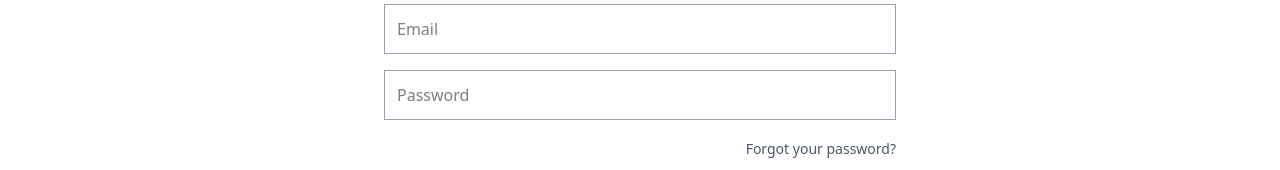
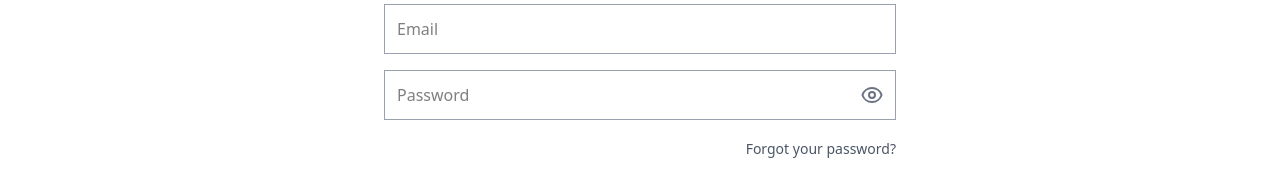
Before and after one commit to TruwixTech/Skywall-Frontend, a React (Vite) app: page /signin in a window 1280 px wide. Shown: the part 362-532 px from the top of the page. Built offline with nearby package versions, Linux system fonts and the light colour scheme; no server answers.

Commit message:
added eye btn in password and fix a bug

```diff
--- a/src/Components/AdminDashboardComponents/AdminLogin.jsx
+++ b/src/Components/AdminDashboardComponents/AdminLogin.jsx
@@ -11,6 +11,7 @@
         email: "",
         password: ""
     })
+    const [showPassword, setShowPassword] = useState(false);
     const navigate = useNavigate()
     const [loading, setLoading] = useState(false)
 
@@ -48,16 +49,62 @@
                             onChange={(e) => setFormData({ ...formData, email: e.target.value })}
                             placeholder="Email"
                             className="w-full p-3 border border-gray-400 focus:outline-none focus:ring-2 focus:ring-gray-800"
+                            value={formData.email}
                         />
                     </div>
 
-                    <div>
+                    <div className="relative">
                         <input
-                            type="password"
+                            type={showPassword ? "text" : "password"}
                             onChange={(e) => setFormData({ ...formData, password: e.target.value })}
                             placeholder="Password"
-                            className="w-full p-3 border border-gray-400 focus:outline-none focus:ring-2 focus:ring-gray-800"
+                            className="w-full p-3 border border-gray-400 focus:outline-none focus:ring-2 focus:ring-gray-800 pr-12"
+                            value={formData.password}
                         />
+                        <button
+                            type="button"
+                            onClick={() => setShowPassword(!showPassword)}
+                            className="absolute right-3 top-1/2 -translate-y-1/2"
+                            aria-label={showPassword ? "Hide password" : "Show password"}
+                        >
+                            {showPassword ? (
+                                <svg
+                                    xmlns="http://www.w3.org/2000/svg"
+                                    className="h-6 w-6 text-gray-500 hover:text-gray-700"
+                                    fill="none"
+                                    viewBox="0 0 24 24"
+                                    stroke="currentColor"
+                                >
+                                    <path
+                                        strokeLinecap="round"
+                                        strokeLinejoin="round"
+                                        strokeWidth={2}
+                                        d="M13.875 18.825A10.05 10.05 0 0112 19c-4.478 0-8.268-2.943-9.543-7a9.97 9.97 0 011.563-3.029m5.858.908a3 3 0 114.243 4.243M9.878 9.878l4.242 4.242M9.88 9.88l-3.29-3.29m7.532 7.532l3.29 3.29M3 3l3.59 3.59m0 0A9.953 9.953 0 0112 5c4.478 0 8.268 2.943 9.543 7a10.025 10.025 0 01-4.132 5.411m0 0L21 21"
+                                    />
+                                </svg>
+                            ) : (
+                                <svg
+                                    xmlns="http://www.w3.org/2000/svg"
+                                    className="h-6 w-6 text-gray-500 hover:text-gray-700"
+                                    fill="none"
+                                    viewBox="0 0 24 24"
+                                    stroke="currentColor"
+                                >
+                                    <path
+                                        strokeLinecap="round"
+                                        strokeLinejoin="round"
+                                        strokeWidth={2}
+                                        d="M15 12a3 3 0 11-6 0 3 3 0 016 0z"
+                                    />
+                                    <path
+                                        strokeLinecap="round"
+                                        strokeLinejoin="round"
+                                        strokeWidth={2}
+                                        d="M2.458 12C3.732 7.943 7.523 5 12 5c4.478 0 8.268 2.943 9.542 7-1.274 4.057-5.064 7-9.542 7-4.477 0-8.268-2.943-9.542-7z"
+                                    />
+                                </svg>
+                            )}
+                        </button>
                     </div>
 
                     <button
@@ -68,9 +115,7 @@
                     </button>
                 </form>
             </div>
-            {
-                loading && <LoadingSpinner />
-            }
+            {loading && <LoadingSpinner />}
         </div>
     );
 }
--- a/src/Pages/Signin.jsx
+++ b/src/Pages/Signin.jsx
@@ -12,6 +12,7 @@
     password: ''
   })
   const [loading, setLoading] = useState(false)
+  const [showPassword, setShowPassword] = useState(false);
 
   const navigate = useNavigate()
 
@@ -72,13 +73,58 @@
             />
           </div>
 
-          <div>
+          <div className="relative">
             <input
-              type="password"
+              type={showPassword ? "text" : "password"}
               onChange={(e) => setFormData({ ...formData, password: e.target.value })}
               placeholder="Password"
-              className="w-full p-3 border border-gray-400 focus:outline-none focus:ring-2 focus:ring-gray-800"
+              className="w-full p-3 border border-gray-400 focus:outline-none focus:ring-2 focus:ring-gray-800 pr-12"
+              value={formData.password}
             />
+            <button
+              type="button"
+              onClick={() => setShowPassword(!showPassword)}
+              className="absolute right-3 top-1/2 -translate-y-1/2"
+              aria-label={showPassword ? "Hide password" : "Show password"}
+            >
+              {showPassword ? (
+                <svg
+                  xmlns="http://www.w3.org/2000/svg"
+                  className="h-6 w-6 text-gray-500 hover:text-gray-700"
+                  fill="none"
+                  viewBox="0 0 24 24"
+                  stroke="currentColor"
+                >
+                  <path
+                    strokeLinecap="round"
+                    strokeLinejoin="round"
+                    strokeWidth={2}
+                    d="M13.875 18.825A10.05 10.05 0 0112 19c-4.478 0-8.268-2.943-9.543-7a9.97 9.97 0 011.563-3.029m5.858.908a3 3 0 114.243 4.243M9.878 9.878l4.242 4.242M9.88 9.88l-3.29-3.29m7.532 7.532l3.29 3.29M3 3l3.59 3.59m0 0A9.953 9.953 0 0112 5c4.478 0 8.268 2.943 9.543 7a10.025 10.025 0 01-4.132 5.411m0 0L21 21"
+                  />
+                </svg>
+              ) : (
+                <svg
+                  xmlns="http://www.w3.org/2000/svg"
+                  className="h-6 w-6 text-gray-500 hover:text-gray-700"
+                  fill="none"
+                  viewBox="0 0 24 24"
+                  stroke="currentColor"
+                >
+                  <path
+                    strokeLinecap="round"
+                    strokeLinejoin="round"
+                    strokeWidth={2}
+                    d="M15 12a3 3 0 11-6 0 3 3 0 016 0z"
+                  />
+                  <path
+                    strokeLinecap="round"
+                    strokeLinejoin="round"
+                    strokeWidth={2}
+                    d="M2.458 12C3.732 7.943 7.523 5 12 5c4.478 0 8.268 2.943 9.542 7-1.274 4.057-5.064 7-9.542 7-4.477 0-8.268-2.943-9.542-7z"
+                  />
+                </svg>
+              )}
+            </button>
           </div>
 
           <div className="text-right">
--- a/src/Pages/Signup.jsx
+++ b/src/Pages/Signup.jsx
@@ -16,6 +16,7 @@
     });
     const [loading, setLoading] = useState(false);
     const [showOtpVerification, setShowOtpVerification] = useState(false);
+    const [showPassword, setShowPassword] = useState(false);
     const [otp, setOtp] = useState('');
     const navigate = useNavigate();
 
@@ -159,13 +160,32 @@
                                 className="w-full p-3 border border-gray-400 focus:outline-none focus:ring-2 focus:ring-gray-800"
                             />
 
-                            <input
-                                type="password"
-                                placeholder="Password"
-                                value={formData.password}
-                                onChange={(e) => setFormData({ ...formData, password: e.target.value })}
-                                className="w-full p-3 border border-gray-400 focus:outline-none focus:ring-2 focus:ring-gray-800"
-                            />
+                            <div className="relative">
+                                <input
+                                    type={showPassword ? "text" : "password"}
+                                    placeholder="Password"
+                                    value={formData.password}
+                                    onChange={(e) => setFormData({ ...formData, password: e.target.value })}
+                                    className="w-full p-3 border border-gray-400 focus:outline-none focus:ring-2 focus:ring-gray-800 pr-12"
+                                />
+                                <button
+                                    type="button"
+                                    onClick={() => setShowPassword(!showPassword)}
+                                    className="absolute right-3 top-1/2 -translate-y-1/2"
+                                    aria-label={showPassword ? "Hide password" : "Show password"}
+                                >
+                                    {showPassword ? (
+                                        <svg xmlns="http://www.w3.org/2000/svg" className="h-6 w-6 text-gray-500 hover:text-gray-700" fill="none" viewBox="0 0 24 24" stroke="currentColor">
+                                            <path strokeLinecap="round" strokeLinejoin="round" strokeWidth={2} d="M13.875 18.825A10.05 10.05 0 0112 19c-4.478 0-8.268-2.943-9.543-7a9.97 9.97 0 011.563-3.029m5.858.908a3 3 0 114.243 4.243M9.878 9.878l4.242 4.242M9.88 9.88l-3.29-3.29m7.532 7.532l3.29 3.29M3 3l3.59 3.59m0 0A9.953 9.953 0 0112 5c4.478 0 8.268 2.943 9.543 7a10.025 10.025 0 01-4.132 5.411m0 0L21 21" />
+                                        </svg>
+                                    ) : (
+                                        <svg xmlns="http://www.w3.org/2000/svg" className="h-6 w-6 text-gray-500 hover:text-gray-700" fill="none" viewBox="0 0 24 24" stroke="currentColor">
+                                            <path strokeLinecap="round" strokeLinejoin="round" strokeWidth={2} d="M15 12a3 3 0 11-6 0 3 3 0 016 0z" />
+                                            <path strokeLinecap="round" strokeLinejoin="round" strokeWidth={2} d="M2.458 12C3.732 7.943 7.523 5 12 5c4.478 0 8.268 2.943 9.542 7-1.274 4.057-5.064 7-9.542 7-4.477 0-8.268-2.943-9.542-7z" />
+                                        </svg>
+                                    )}
+                                </button>
+                            </div>
 
                             <button
                                 type="submit"
```
Also changed, not shown: src/Components/UsersComponents/MyOrders.jsx (+5 -5 lines), src/Pages/CheckoutPage.jsx (+10 -3 lines).
